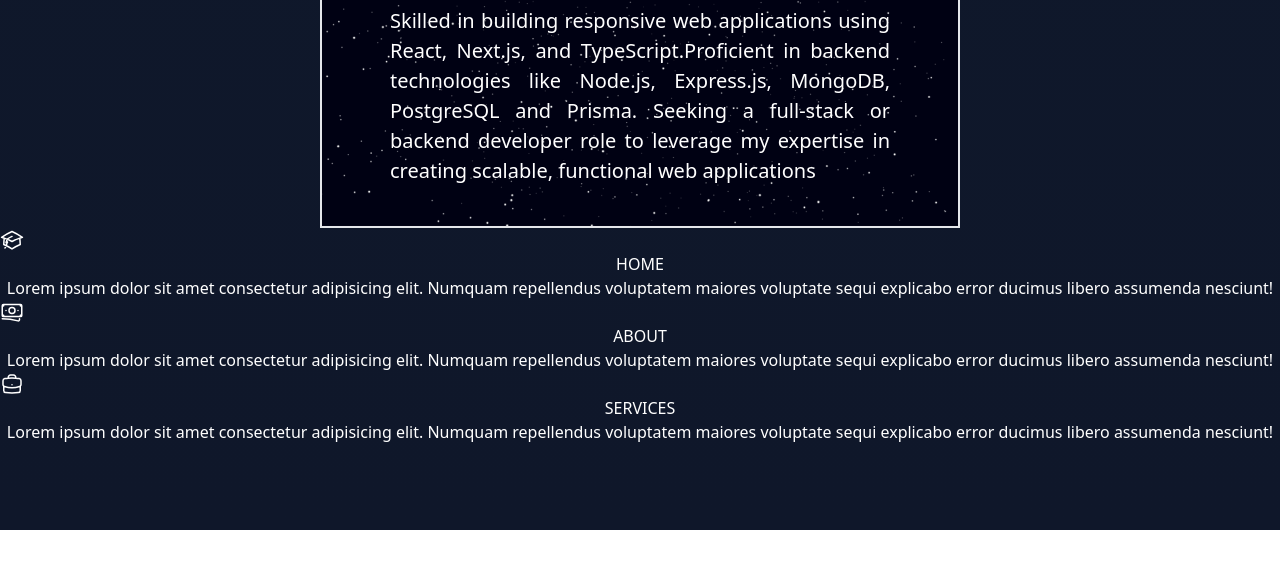
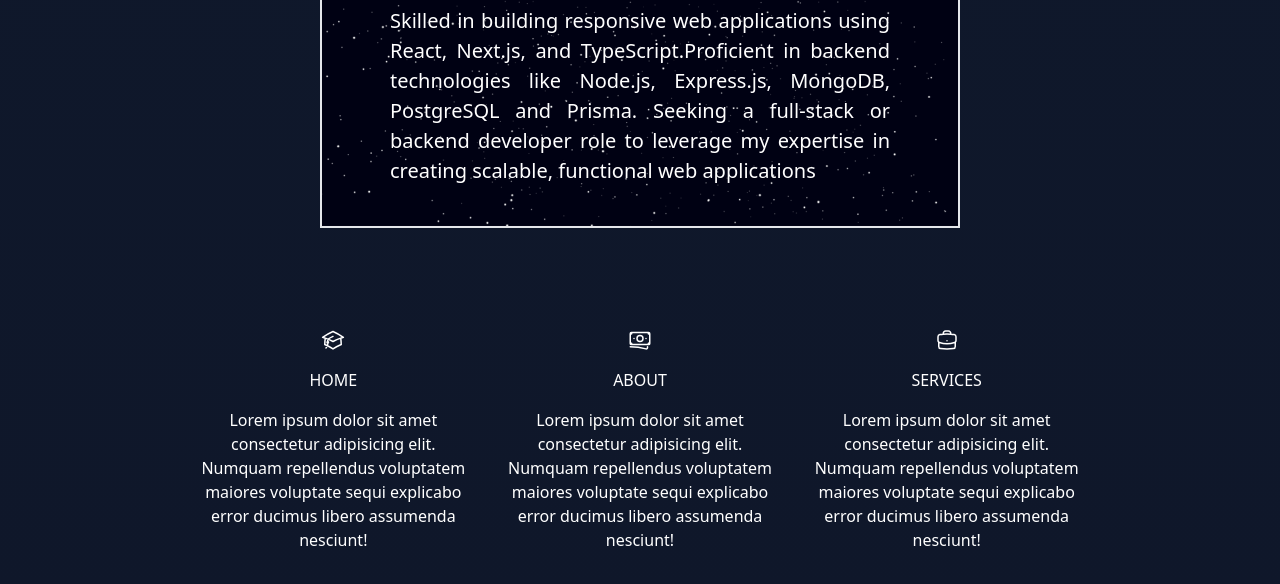
Before and after one commit to ridwanahmedxix/PracticeTCSS, a website built with Vite: page index.html in a window 1280 px wide. Shown: the part 270-854 px from the top of the page. Before the commit the page ends 800 px from the top, so only its background shows below. Built offline with nearby package versions, Linux system fonts and the light colour scheme.

Commit message:
single card create

```diff
--- a/index.html
+++ b/index.html
@@ -129,8 +129,8 @@
     <!-- SECOND SECTION CODE START  -->
 
     <section>
-      <div class="text-white text-center">
-        <div>
+      <div class="text-white grid gap-10 grid-cols-3 mx-[200px] my-[100px]">
+        <div class="text-center w-full flex flex-col items-center">
           <svg
             xmlns="http://www.w3.org/2000/svg"
             fill="none"
@@ -146,7 +146,7 @@
             />
           </svg>
 
-          <h1>HOME</h1>
+          <h1 class="py-4">HOME</h1>
 
           <p>
             Lorem ipsum dolor sit amet consectetur adipisicing elit. Numquam
@@ -155,7 +155,7 @@
           </p>
         </div>
 
-        <div>
+        <div class="text-center w-full flex flex-col items-center">
           <svg
             xmlns="http://www.w3.org/2000/svg"
             fill="none"
@@ -171,7 +171,7 @@
             />
           </svg>
 
-          <h1>ABOUT</h1>
+          <h1 class="py-4">ABOUT</h1>
 
           <p>
             Lorem ipsum dolor sit amet consectetur adipisicing elit. Numquam
@@ -180,7 +180,7 @@
           </p>
         </div>
 
-        <div>
+        <div class="text-center w-full flex flex-col items-center">
           <svg
             xmlns="http://www.w3.org/2000/svg"
             fill="none"
@@ -196,7 +196,7 @@
             />
           </svg>
 
-          <h1>SERVICES</h1>
+          <h1 class="py-4">SERVICES</h1>
 
           <p>
             Lorem ipsum dolor sit amet consectetur adipisicing elit. Numquam
```
